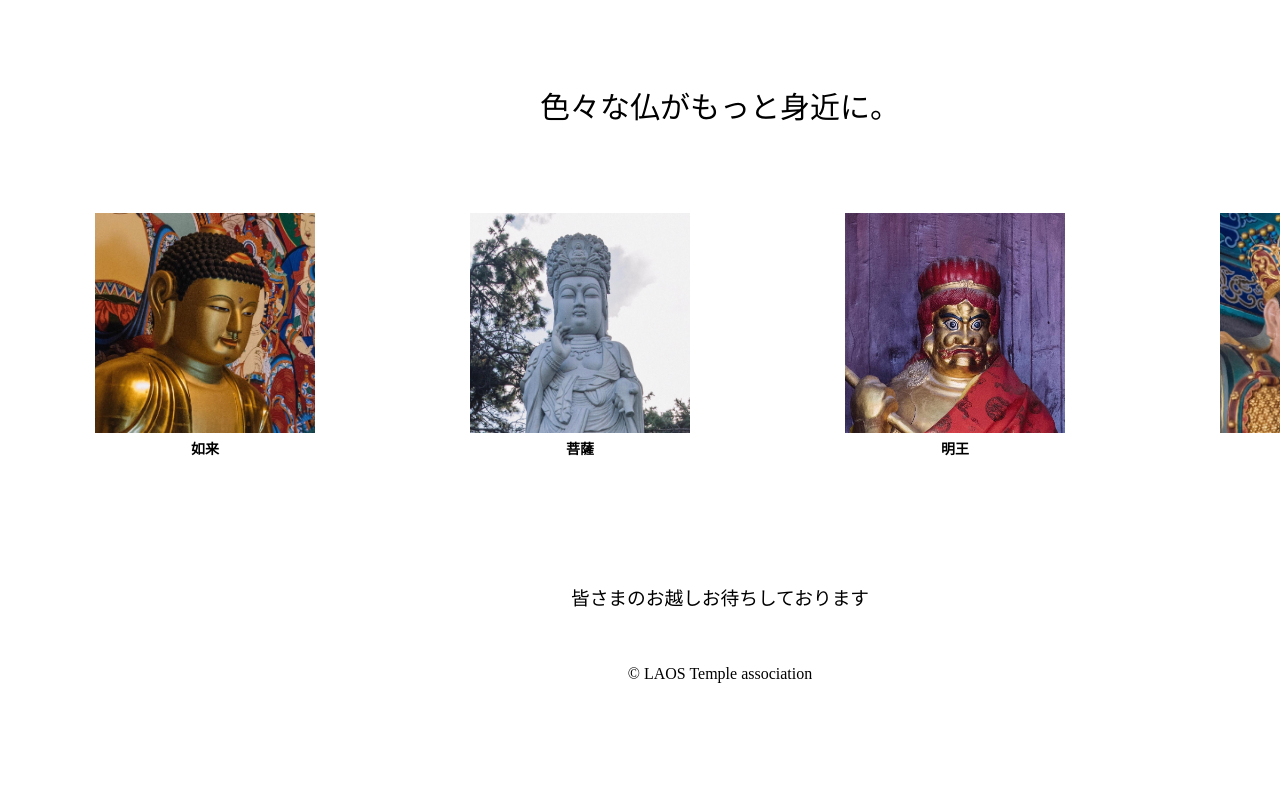
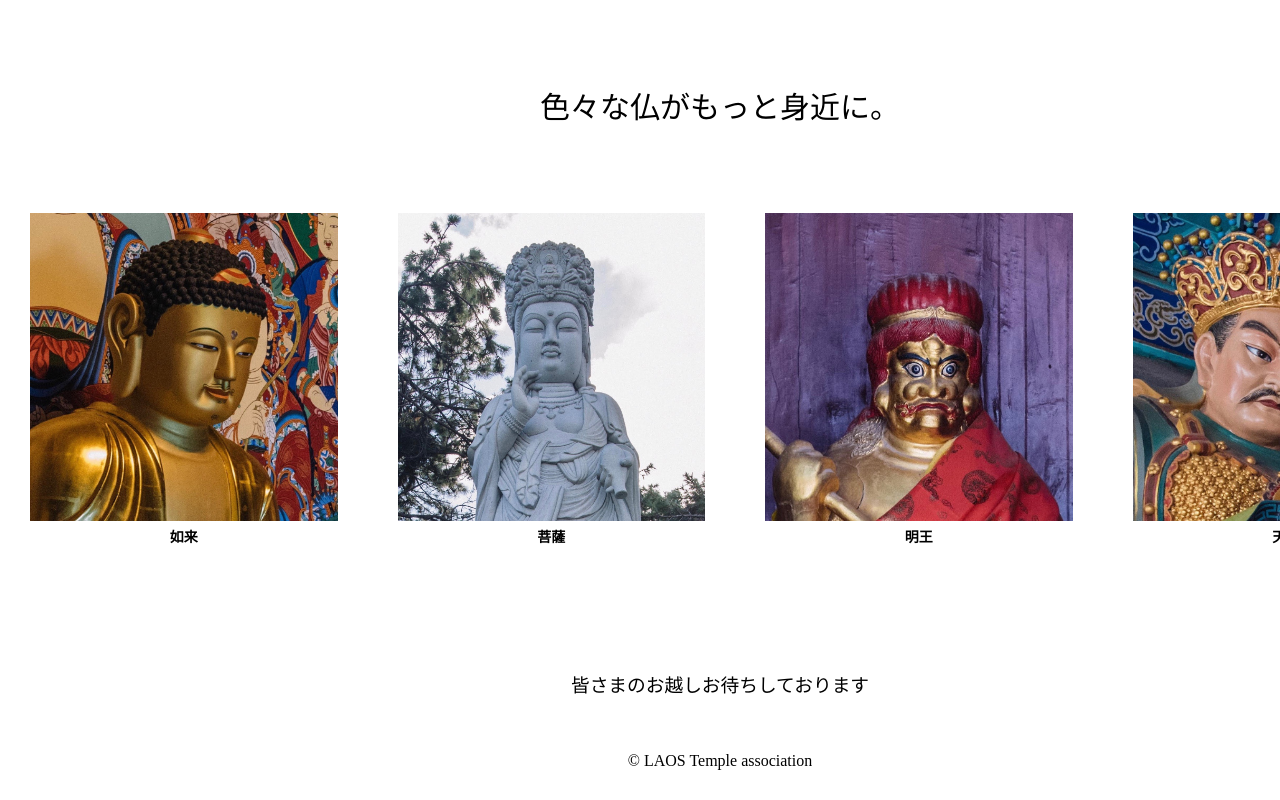
Before and after one commit to Yuzaburo-ERA/ERA-LAOS-Buddha, a plain HTML site: page index.html in a window 1280 px wide. Shown: the part 2704-3504 px from the top of the page. Before the commit the page ends 3417 px from the top, so only its background shows below. Drawn offline with nearby package versions, Linux system fonts and the light colour scheme; a script that the page names is missing.

Commit message:
Update style.css

```diff
--- a/style.css
+++ b/style.css
@@ -218,9 +218,10 @@ h2{
 
 .item5con{
 	float: left;
-	width: 220px;
+	width: 25%;
 	font-size: 12px;
-	margin-right: 60px;
+	margin-left: 30px;
+	margin-right: 30px;
 	color: black;
 	text-align: center;
 }
```
